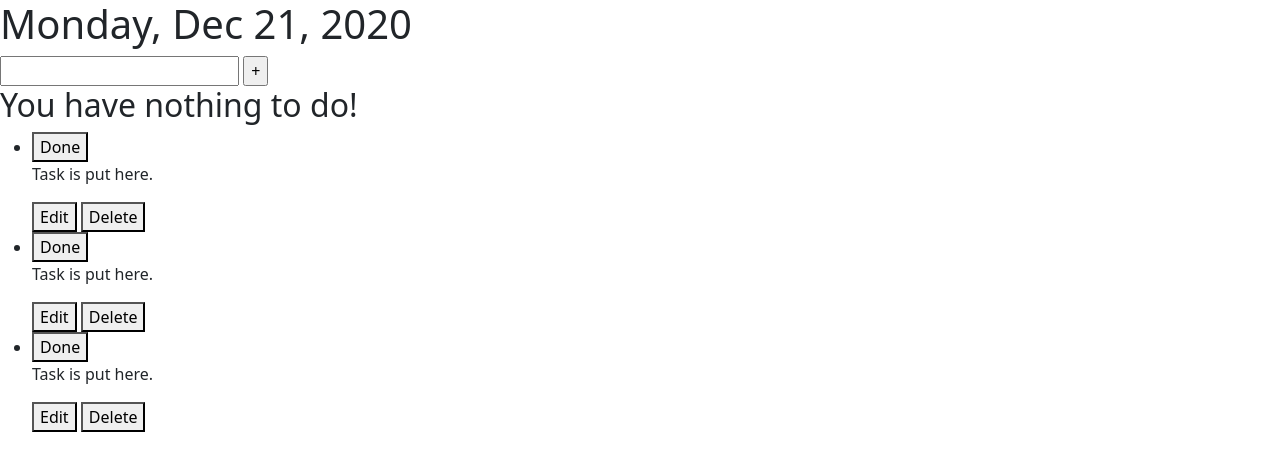
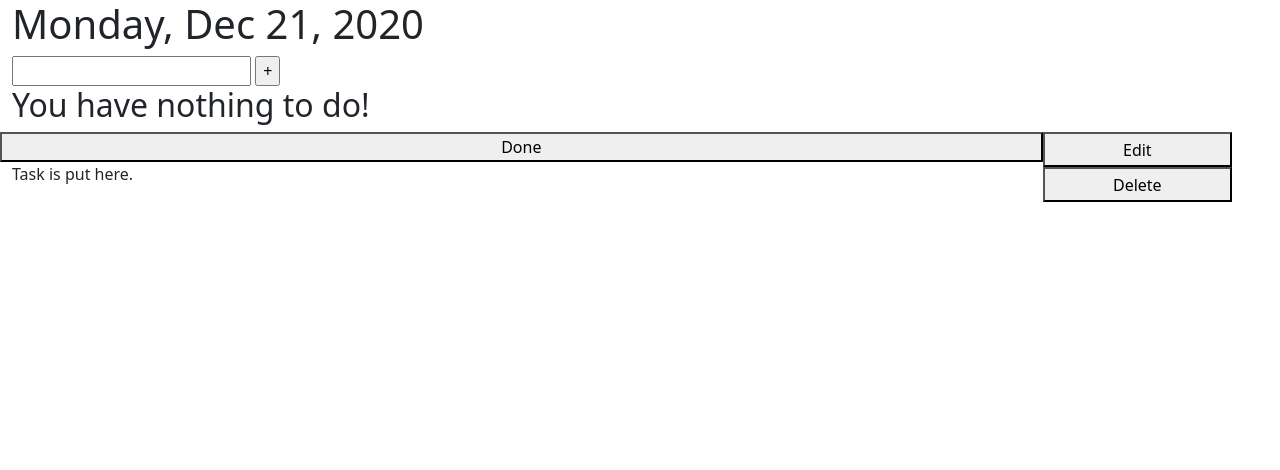
Before and after one commit to tlrahilly/toDoList, a plain HTML site: page index.html in a window 1280 px wide. Drawn offline with nearby package versions, Linux system fonts and the light colour scheme; files that its build step writes are made by us from their sources.

Commit message:
html bootstrap added

```diff
--- a/index.html
+++ b/index.html
@@ -8,6 +8,7 @@
     <title>To Do List</title>
 </head>
 <body>
+    <div class="container-fluid">
         <header>
             <section id="date">
                 <h1>Monday, Dec 21, 2020</h1>
@@ -28,38 +29,14 @@
                         <h2>You have nothing to do!</h2>
                     </section>
                     <section id="itemList">
-                    <ul id="list">
+                        <ul id="list" class="list-unstyled">
                             <li>
-                            <div>
-                                <div>
+                                <div class="row">
+                                    <div class="row col-10">
                                         <button class="completeBtn">Done</button>
                                         <p>Task is put here.</p>
                                     </div>
-                                <div>
-                                    <button id="editBtn">Edit</button>
-                                    <button id="deleteBtn"> Delete</button>
-                                </div>
-                            </div>
-                        </li>
-                        <li>
-                            <div>
-                                <div>
-                                    <button class="completeBtn">Done</button>
-                                    <p>Task is put here.</p>
-                                </div>
-                                <div>
-                                    <button id="editBtn">Edit</button>
-                                    <button id="deleteBtn"> Delete</button>
-                                </div>
-                            </div>
-                        </li>
-                        <li>
-                            <div>
-                                <div>
-                                    <button class="completeBtn">Done</button>
-                                    <p>Task is put here.</p>
-                                </div>
-                                <div>
+                                    <div class="row col-2">
                                         <button id="editBtn">Edit</button>
                                         <button id="deleteBtn"> Delete</button>
                                     </div>
@@ -70,6 +47,7 @@
                 </section>
             </section>
         </main>
+    </div>
     <script src="https://cdn.jsdelivr.net/npm/bootstrap@5.0.0-beta1/dist/js/bootstrap.bundle.min.js" integrity="sha384-ygbV9kiqUc6oa4msXn9868pTtWMgiQaeYH7/t7LECLbyPA2x65Kgf80OJFdroafW" crossorigin="anonymous"></script>
     <script src="js/main.js"></script>
 </body>
```
Lines whose indentation alone changed are shown as unchanged.
